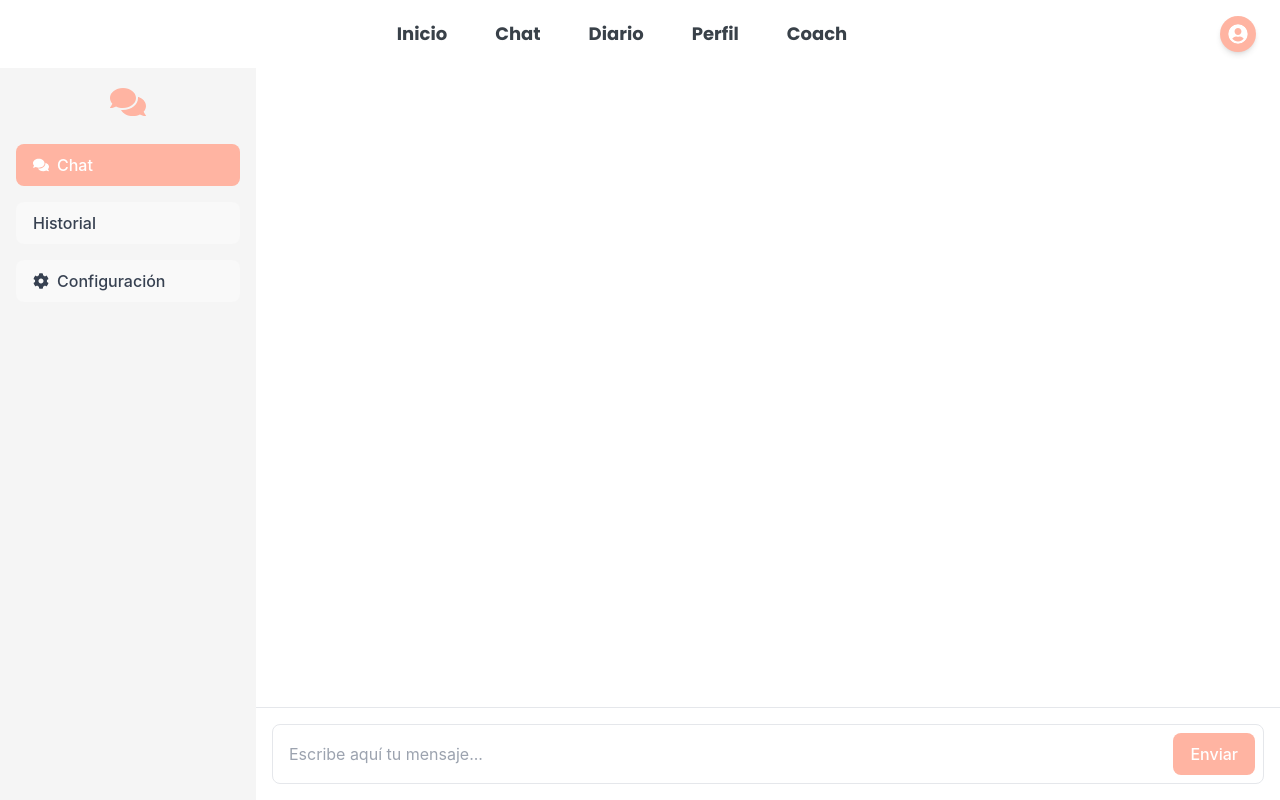
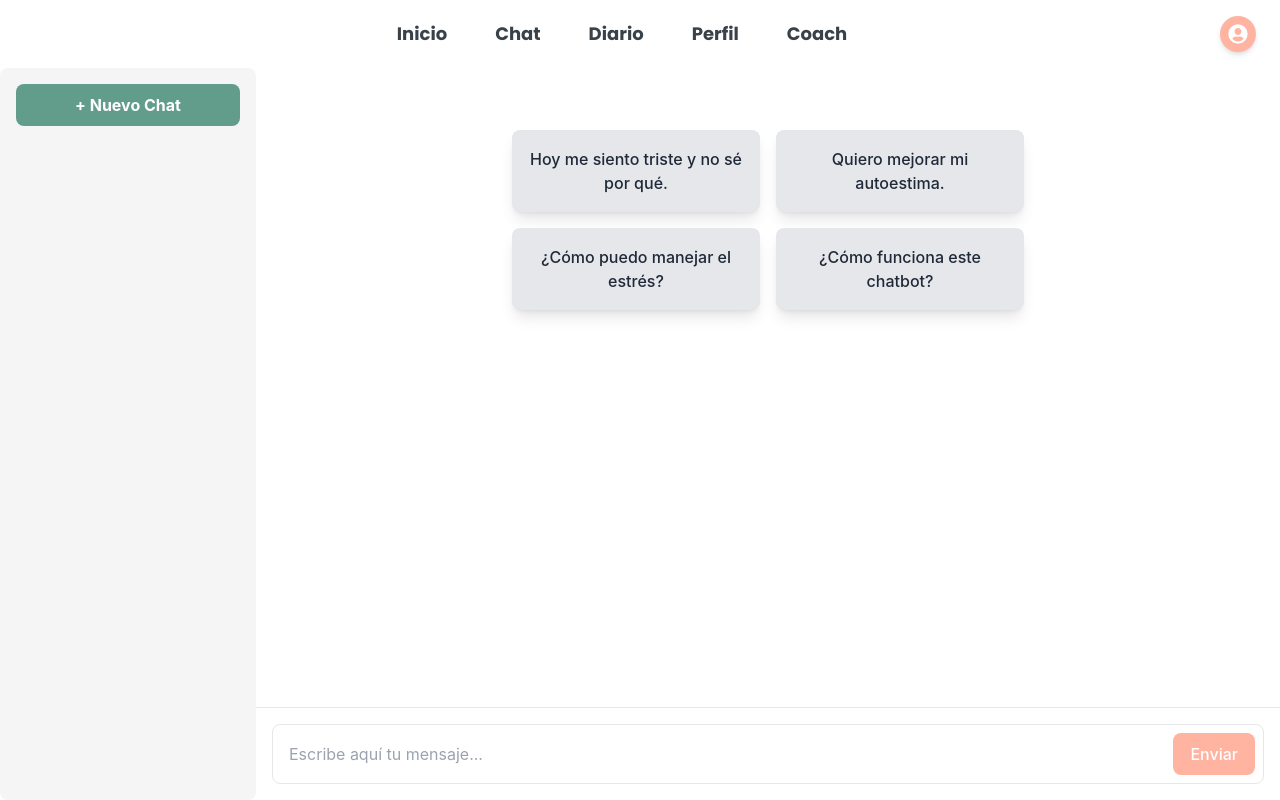
Before and after one commit to pablolobat0/bigFive, a React (Vite) app in the folder frontend/: page /chat in a window 1280 px wide. Built offline with nearby package versions, Linux system fonts and the light colour scheme.

Commit message:
Chat V.1.0.0

```diff
--- a/frontend/src/components/ChatInput.tsx
+++ b/frontend/src/components/ChatInput.tsx
@@ -14,6 +14,13 @@ const ChatInput: React.FC<ChatInputProps> = ({ sendMessage }) => {
     }
   };
 
+  const handleKeyDown = (e: React.KeyboardEvent<HTMLInputElement>) => {
+    if (e.key === "Enter") {
+      e.preventDefault(); // Evita el salto de línea en el input
+      handleSend();
+    }
+  };
+
   return (
     <div className="w-full flex items-center border rounded-lg p-2 bg-white">
       <input
@@ -22,6 +29,7 @@ const ChatInput: React.FC<ChatInputProps> = ({ sendMessage }) => {
         className="flex-1 p-2 outline-none"
         value={input}
         onChange={(e) => setInput(e.target.value)}
+        onKeyDown={handleKeyDown}
       />
       <button className="px-4 py-2 bg-third text-white rounded-lg ml-2" onClick={handleSend}>
         Enviar
--- a/frontend/src/components/ChatSidebar.tsx
+++ b/frontend/src/components/ChatSidebar.tsx
@@ -1,45 +1,37 @@
 import React from "react";
-import { FaComments, FaCog } from "react-icons/fa";
 
 interface ChatSidebarProps {
-  activeTab: string;
-  setActiveTab: (tab: string) => void;
+  chats: { id: string; title: string }[];
+  selectedChat: string | null;
+  onSelectChat: (id: string) => void;
+  onNewChat: () => void;
 }
 
-const ChatSidebar: React.FC<ChatSidebarProps> = ({ activeTab, setActiveTab }) => {
+const ChatSidebar: React.FC<ChatSidebarProps> = ({ chats, selectedChat, onSelectChat, onNewChat }) => {
   return (
-    <aside className="w-64 bg-sidebar h-full p-4 flex flex-col">
-      <div className="flex justify-center mb-6">
-        <FaComments className="text-4xl text-third" />
+    <aside className="w-64 bg-sidebar h-full p-4 flex flex-col rounded-lg">
+      {/* Botón para iniciar un nuevo chat */}
+      <button
+        className="mb-4 bg-secondary text-white px-4 py-2 rounded-lg font-bold hover:bg-opacity-90 transition"
+        onClick={onNewChat}
+      >
+        + Nuevo Chat
+      </button>
+
+      {/* Lista de chats con scroll si es necesario */}
+      <div className="flex-1 max-h-[70vh] overflow-y-auto">
+        {chats.map((chat) => (
+          <button
+            key={chat.id}
+            className={`block w-full text-left px-4 py-3 rounded-lg mb-2 transition-all ${
+              selectedChat === chat.id ? "bg-third text-white" : "text-white hover:bg-gray-200"
+            }`}
+            onClick={() => onSelectChat(chat.id)}
+          >
+            <h3 className="font-bold truncate">{chat.title}</h3>
+          </button>
+        ))}
       </div>
-      <nav className="space-y-4">
-        <button
-          onClick={() => setActiveTab("chat")}
-          className={`flex items-center px-4 py-2 rounded-lg w-full ${
-            activeTab === "chat" ? "bg-third text-white" : "text-gray-700 hover:bg-gray-200"
-          }`}
-        >
-          <FaComments className="mr-2" />
-          Chat
-        </button>
-        <button
-          onClick={() => setActiveTab("historial")}
-          className={`flex items-center px-4 py-2 rounded-lg w-full ${
-            activeTab === "historial" ? "bg-third text-white" : "text-gray-700 hover:bg-gray-200"
-          }`}
-        >
-          Historial
-        </button>
-        <button
-          onClick={() => setActiveTab("configuracion")}
-          className={`flex items-center px-4 py-2 rounded-lg w-full ${
-            activeTab === "configuracion" ? "bg-third text-white" : "text-gray-700 hover:bg-gray-200"
-          }`}
-        >
-          <FaCog className="mr-2" />
-          Configuración
-        </button>
-      </nav>
     </aside>
   );
 };
--- a/frontend/src/components/LineChart.tsx
+++ b/frontend/src/components/LineChart.tsx
@@ -16,11 +16,11 @@ const LineChartComponent = () => {
     <div className="flex justify-center">
       <LineChart width={500} height={300} data={data}>
         <CartesianGrid strokeDasharray="3 3" />
-        <LineChart.XAxis dataKey="name" />
-        <LineChart.YAxis />
-        <LineChart.Tooltip />
-        <LineChart.Legend />
-        <LineChart.Line type="monotone" dataKey="value" stroke="#8884d8" />
+        <XAxis dataKey="name" />
+        <YAxis />
+        <Tooltip />
+        <Legend />
+        <Line type="monotone" dataKey="value" stroke="#8884d8" />
       </LineChart>
     </div>
   );
--- a/frontend/src/pages/Chat.tsx
+++ b/frontend/src/pages/Chat.tsx
@@ -1,47 +1,104 @@
-import React, { useState, useEffect, useRef } from "react";
+import React, { useState } from "react";
 import ChatSidebar from "../components/ChatSidebar";
 import ChatMessages from "../components/ChatMessages";
 import ChatInput from "../components/ChatInput";
 import Header from "../components/Header";
 
+const quickQuestions = [
+  "Hoy me siento triste y no sé por qué.",
+  "Quiero mejorar mi autoestima.",
+  "¿Cómo puedo manejar el estrés?",
+  "¿Cómo funciona este chatbot?",
+];
+
 const Chat: React.FC = () => {
-  const [activeTab, setActiveTab] = useState("chat");
+  const [chats, setChats] = useState<
+    { id: string; title: string; messages: { text: string; sender: "user" | "bot" }[] }[]
+  >([]);
+  const [selectedChat, setSelectedChat] = useState<string | null>(null);
   const [messages, setMessages] = useState<{ text: string; sender: "user" | "bot" }[]>([]);
-  const messagesEndRef = useRef<HTMLDivElement>(null);
+  const [hasSentMessage, setHasSentMessage] = useState(false);
+
+  const handleNewChat = () => {
+    const newChat = {
+      id: Date.now().toString(),
+      title: "Nuevo Chat",
+      messages: [],
+    };
+    setChats([newChat, ...chats]);
+    setSelectedChat(newChat.id);
+    setMessages([]);
+    setHasSentMessage(false);
+  };
+
+  const handleSelectChat = (id: string) => {
+    const chat = chats.find((chat) => chat.id === id);
+    if (chat) {
+      setSelectedChat(id);
+      setMessages(chat.messages);
+      setHasSentMessage(chat.messages.length > 0);
+    }
+  };
+
+  const generateChatTitle = (text: string): string => {
+    return text.split(" ").slice(0, 3).join(" ") || "Nuevo Chat";
+  };
 
   const sendMessage = (message: string) => {
-    setMessages([...messages, { text: message, sender: "user" }]);
+    setHasSentMessage(true);
+    const newMessage = { text: message, sender: "user" as "user" };
+    setMessages((prevMessages) => [...prevMessages, newMessage]);
 
     setTimeout(() => {
-      setMessages((prevMessages) => [
-        ...prevMessages,
-        { text: "Esta es una respuesta automática del bot.", sender: "bot" },
-      ]);
+      const botResponse = { text: "Esta es una respuesta automática del bot.", sender: "bot" as "bot" };
+      setMessages((prevMessages) => [...prevMessages, botResponse]);
+
+      setChats((prevChats) =>
+        prevChats.map((chat) => {
+          if (chat.id === selectedChat) {
+            const updatedMessages = [...chat.messages, newMessage, botResponse];
+
+            const newTitle = chat.title === "Nuevo Chat" ? generateChatTitle(message) : chat.title;
+
+            return { ...chat, title: newTitle, messages: updatedMessages };
+          }
+          return chat;
+        })
+      );
     }, 1000);
   };
 
-  useEffect(() => {
-    messagesEndRef.current?.scrollIntoView({ behavior: "smooth" });
-  }, [messages]);
-
   return (
     <div className="flex flex-col h-screen w-full">
-      {/* Header fijo en la parte superior */}
       <Header />
 
       <div className="flex flex-1 w-full bg-primary">
-        {/* Sidebar fijo a la izquierda */}
-        <ChatSidebar activeTab={activeTab} setActiveTab={setActiveTab} />
+        <ChatSidebar chats={chats} selectedChat={selectedChat} onSelectChat={handleSelectChat} onNewChat={handleNewChat} />
 
-        {/* Contenedor del chat */}
         <div className="flex flex-col flex-1 h-full">
-          {/* Área de mensajes con scroll */}
+          {/* ✅ Preguntas rápidas centradas y en cuadrícula de 2x2 */}
+          {!hasSentMessage && (
+            <div className="flex flex-1 items-center justify-center">
+              <div className="grid grid-cols-1 md:grid-cols-2 gap-4 w-full max-w-lg text-center">
+                {quickQuestions.map((question, index) => (
+                  <button
+                    key={index}
+                    className="bg-gray-200 hover:bg-gray-300 text-gray-800 p-4 rounded-lg transition shadow-lg"
+                    onClick={() => sendMessage(question)}
+                  >
+                    {question}
+                  </button>
+                ))}
+              </div>
+            </div>
+          )}
+
+          {/* Área de mensajes con desplazamiento */}
           <div className="flex-1 overflow-y-auto p-4 space-y-4 max-h-[calc(100vh-160px)]">
             <ChatMessages messages={messages} />
-            <div ref={messagesEndRef} />
           </div>
 
-          {/* Input del chat fijo abajo */}
+          {/* Input de texto */}
           <div className="border-t bg-white p-4 sticky bottom-0 w-full">
             <ChatInput sendMessage={sendMessage} />
           </div>
```
Also changed, not shown: frontend/src/components/NoteEditor.tsx (line endings or trailing spaces).
